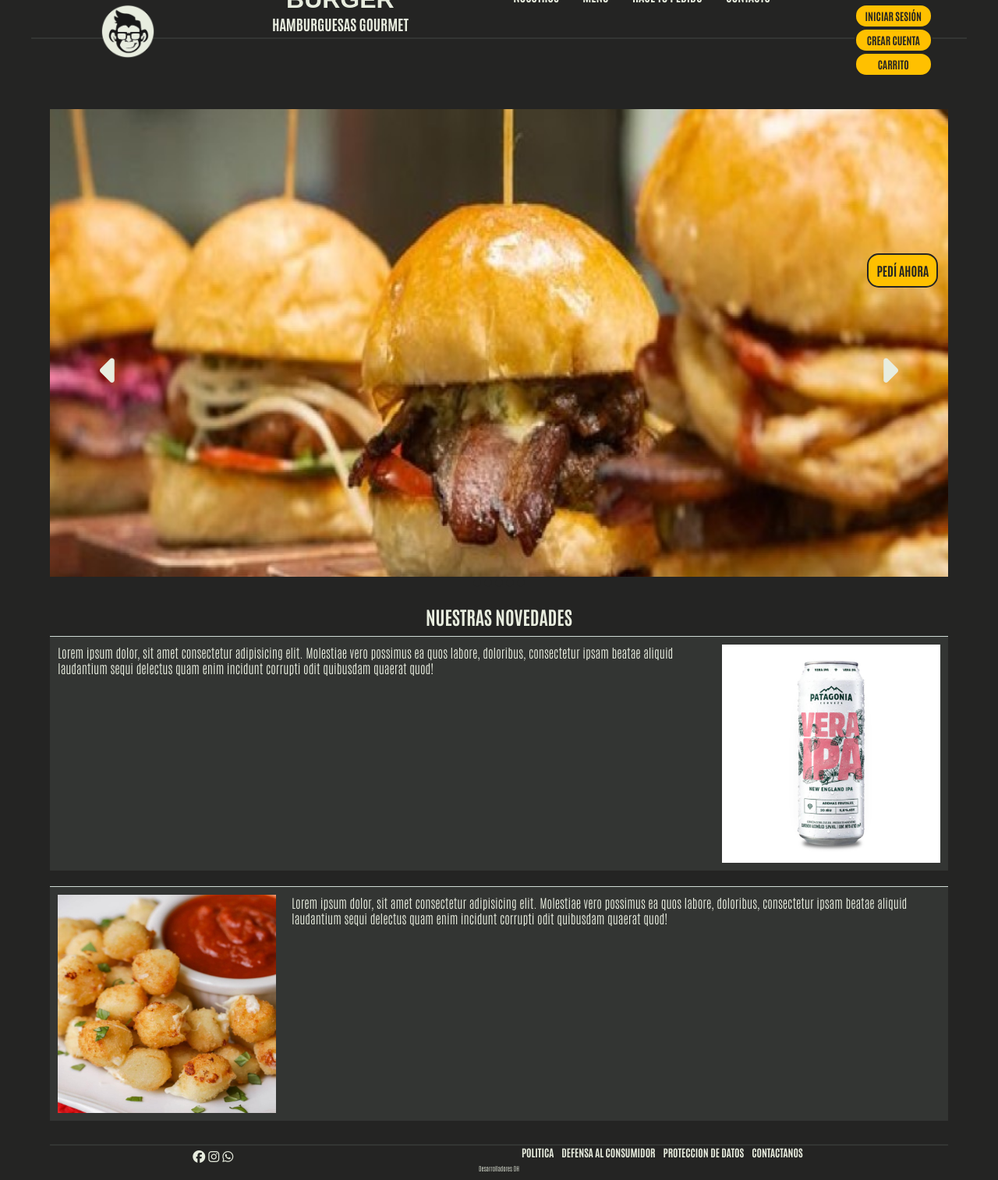
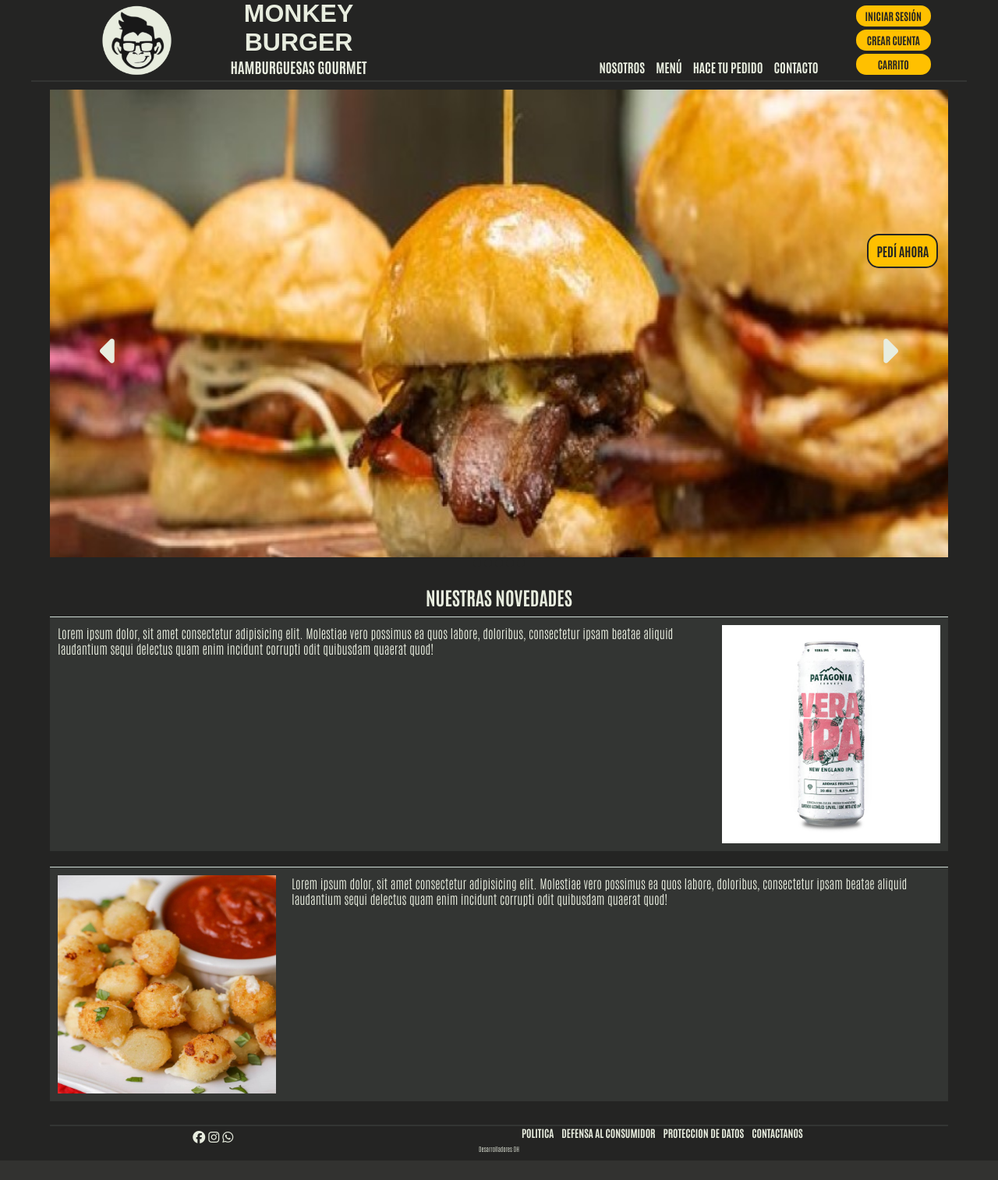
Before and after one commit to Rhyzzen7/grupo_3_MonkeyBurger, a Node server app: page / in a window 1280 px wide. Shown: the whole page at 78% size. After the commit the page ends 1489 px from the top, so only its background shows below. Run offline with Node 20, Linux system fonts and the light colour scheme; some libraries are stand-ins or nearby versions; some web fonts are replaced.

Commit message:
mejoras menu

```diff
--- a/package.json
+++ b/package.json
@@ -4,7 +4,8 @@
   "description": "![ImageText](https://github.com/Rhyzzen7/grupo_3_MonkeyBurger/blob/main/images/logoMokeyBurger.jpg)",
   "main": "app.js",
   "scripts": {
-    "start": "nodemon app.js",
+    "start": "node app.js",
+    "dev": "nodemon app.js",
     "test": "echo \"Error: no test specified\" && exit 1"
   },
   "repository": {
@@ -19,6 +20,9 @@
   "homepage": "https://github.com/Rhyzzen7/grupo_3_MonkeyBurger#readme",
   "dependencies": {
     "express": "^4.17.3",
+    "node": "^17.7.2"
+  },
+  "devDependencies": {
     "nodemon": "^2.0.15"
   }
 }
--- a/public/css/style.css
+++ b/public/css/style.css
@@ -90,24 +90,26 @@
   height: 100%;
 }
 .cabecera-izquierda {
-  width: 10%;
+  width: 20%;
 }
 .cabecera-centro {
-  width: 70%;
+  width: 60%;
   flex-direction: column;
 }
 
 .cabecera-derecha {
-  width: 10%;
+  width: 20%;
 }
 
 /*Dimensionar el logo al 20% de la pantalla*/
 .cabecera-logo-mobile {
   height: 100%;
+  width: 100%;
   margin: auto;
 }
 .cabecera-logo-laptop {
   height: 100%;
+  width: 100%;
   margin: auto;
 }
 .cabecera-logo-mobile a,
@@ -123,8 +125,11 @@
 }
 /*Logo ocupar el contenedor*/
 .cabecera-logo-mobile img {
-  height: 100%;
-  object-fit: contain;
+  height: 110%;
+  width: 67%;
+  object-fit: cover;
+  margin: auto;
+  overflow: hidden;
 }
 /*Deshabilitar cabecera*/
 .marca,
@@ -149,31 +154,36 @@
 }
 .barra-navegacion {
   position: relative;
-  padding: 5%;
-  width: 60vw;
+  padding: 5px;
   background-color: var(--negro-humo);
-  border-radius: 5%;
+  border-radius: 2%;
 }
 .barra-navegacion li {
   padding: 5%;
-  margin: 10% 0%;
+  margin-left: 20px;
 }
 .cabecera-barra {
   position: fixed;
-  top: 20%;
-  left: 20%;
+  top: 0px;
+  left: 1%;
+  width: 98%;
   opacity: 0;
   visibility: hidden;
   padding: 2%;
   pointer-events: none;
-  transition: all 1s;
+  transition: all 2s;
 }
 .cerrar-navegacion {
+  position: fixed;
+  top: 70px;
+  left: 25px;
+  z-index: 99;
 }
 #modal-navegacion:target {
   opacity: 1;
   pointer-events: auto;
   visibility: visible;
+  top: 50px;
 }
 
 /*Manejar la barra con display flex queda mejor.*/
@@ -183,7 +193,7 @@
   flex-direction: column;
   justify-content: space-around;
   height: 100%;
-  margin-top: 130px;
+  margin-top: 50px;
 }
 /*Main*/
 /*Carrete*/
@@ -283,18 +293,21 @@
 
 /*Dispositivos tabletas*/
 @media (min-width: 480px) {
+  header {
+    height: 105px;
+  }
+  main {
+    margin-top: 105px;
+  }
   .cabecera-izquierda {
-    width: 20%;
     flex-direction: column;
     align-items: stretch;
   }
   .cabecera-centro {
-    width: 60%;
     flex-direction: column;
     align-items: stretch;
   }
   .cabecera-derecha {
-    width: 20%;
     flex-direction: column;
     align-items: center;
   }
@@ -346,6 +359,7 @@
   }
   .barra-navegacion ul li {
     padding: 2px;
+    margin: 0;
   }
   /*botones de la derecha*/
   .compra,
@@ -492,6 +506,10 @@
   .cabecera-derecha {
     width: 15%;
   }
+  .laptop {
+    height: 100%;
+    width: unset;
+  }
   .imagenes-carrete {
     max-height: 600px;
   }
```
Also changed, not shown: 1 other file.
